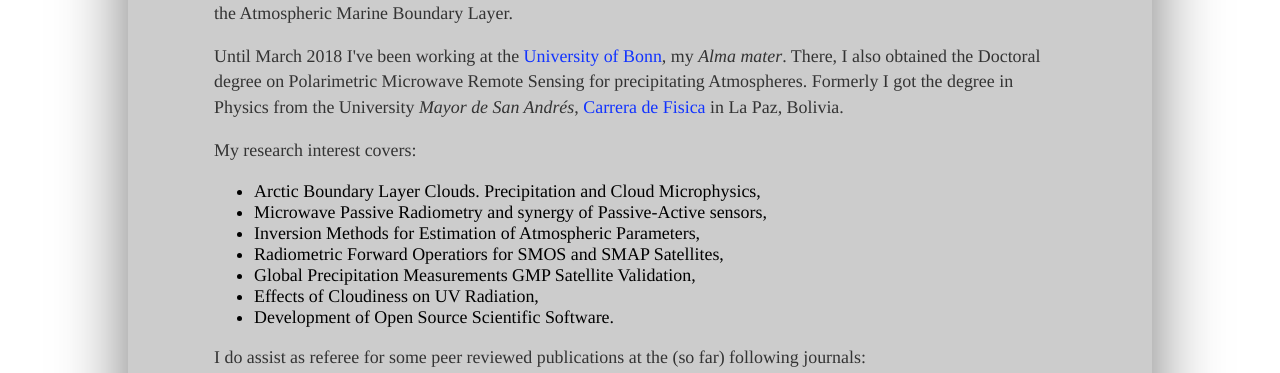
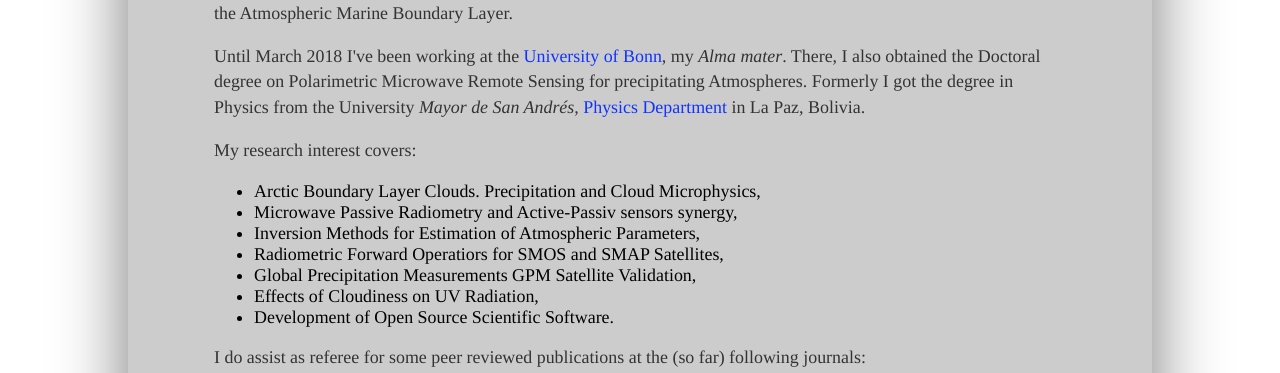
Before and after one commit to pablosaa/pablosaa.github.io, a Jekyll site: the page built from about.md, in a window 1280 px wide. Shown: the part 301-674 px from the top of the page. Built offline with Jekyll 4.4.1, drawn with Linux system fonts in a browser that asks for light colours.

```diff
--- a/about.md
+++ b/about.md
@@ -7,22 +7,22 @@ title: About me
 
 <a href="https://orcid.org/0000-0002-4596-946X" target="orcid.widget" rel="noopener noreferrer" style="vertical-align:top;"><img src="https://orcid.org/sites/default/files/images/orcid_16x16.png" style="width:1.4em;margin-right:.5em;" alt="ORCID iD icon">orcid.org/0000-0002-4596-946X</a>
 <p>
-I am a PostDoc at the Leipzig University's  <a href="https://home.uni-leipzig.de/remsensarctic/index.php?lang=en" title="Remote Sensing">Remote Sensing and Arctic Climate</a> group. My reseach is focused on the influence of Sea-ice leads on Arctic macro- and micro-physical cloud properties.
+I am a PostDoc at the Leipzig University's  <a href="https://www.physgeo.uni-leipzig.de/en/institute-for-meteorology/research/workinggroupremotesensingandarcticclimatesystem/" title="Remote Sensing AG">Remote Sensing and Arctic Climate</a> group. My reseach is focused on the influence of Sea-ice leads on Arctic macro- and micro-physical cloud properties.
 </p>
 <p>
 From 2018 to 2020 I was at the <a href="https://www.uib.no/gfi" title="Geofysisk Institutt (GFI)">Geophysical Institute</a>, <a href="https://uib.no" title="Universitetet i Bergen (UiB)">University of Bergen</a> where I was a Researcher at the Off-shore Boundary Layer Observatory <a href="https://oblo.w.uib.no/" title="Off-shore Boundary Layer Observatory">(OBLO)</a> working with inversion techniques applied to remote sensing measurements of the Atmospheric Marine Boundary Layer.
 </p>
 <p>
-Until March 2018 I've been working at the <a title="Alma Mater" href="https://uni-bonn.de">University of Bonn</a>, my <em>Alma mater</em>. There, I also obtained the Doctoral degree on Polarimetric Microwave Remote Sensing for precipitating Atmospheres. Formerly I got the degree in Physics from the University <em>Mayor de San Andrés</em>, <a title="Alma Mater Fisica" href="http://www.fiumsa.edu.bo">Carrera de Fisica</a>  in La Paz, Bolivia.<br/>
+Until March 2018 I've been working at the <a title="Alma Mater" href="https://uni-bonn.de">University of Bonn</a>, my <em>Alma mater</em>. There, I also obtained the Doctoral degree on Polarimetric Microwave Remote Sensing for precipitating Atmospheres. Formerly I got the degree in Physics from the University <em>Mayor de San Andrés</em>, <a title="Alma Mater Fisica" href="http://www.fiumsa.edu.bo">Physics Department</a> in La Paz, Bolivia.<br/>
 </p>
 
 <p> My research interest covers:
 <ul>
   <li> Arctic Boundary Layer Clouds. Precipitation and Cloud Microphysics,</li>
-  <li> Microwave Passive Radiometry and synergy of Passive-Active sensors,</li>
+  <li> Microwave Passive Radiometry and Active-Passiv sensors synergy,</li>
   <li> Inversion Methods for Estimation of Atmospheric Parameters,</li>
   <li> Radiometric Forward Operatiors for SMOS and SMAP Satellites,</li>
-  <li> Global Precipitation Measurements GMP Satellite Validation,</li>
+  <li> Global Precipitation Measurements GPM Satellite Validation,</li>
   <li> Effects of Cloudiness on UV Radiation,</li>
   <li> Development of Open Source Scientific Software.</li>
 </ul>
```
Also changed, not shown: portfolio.md (+1 -1 lines).
